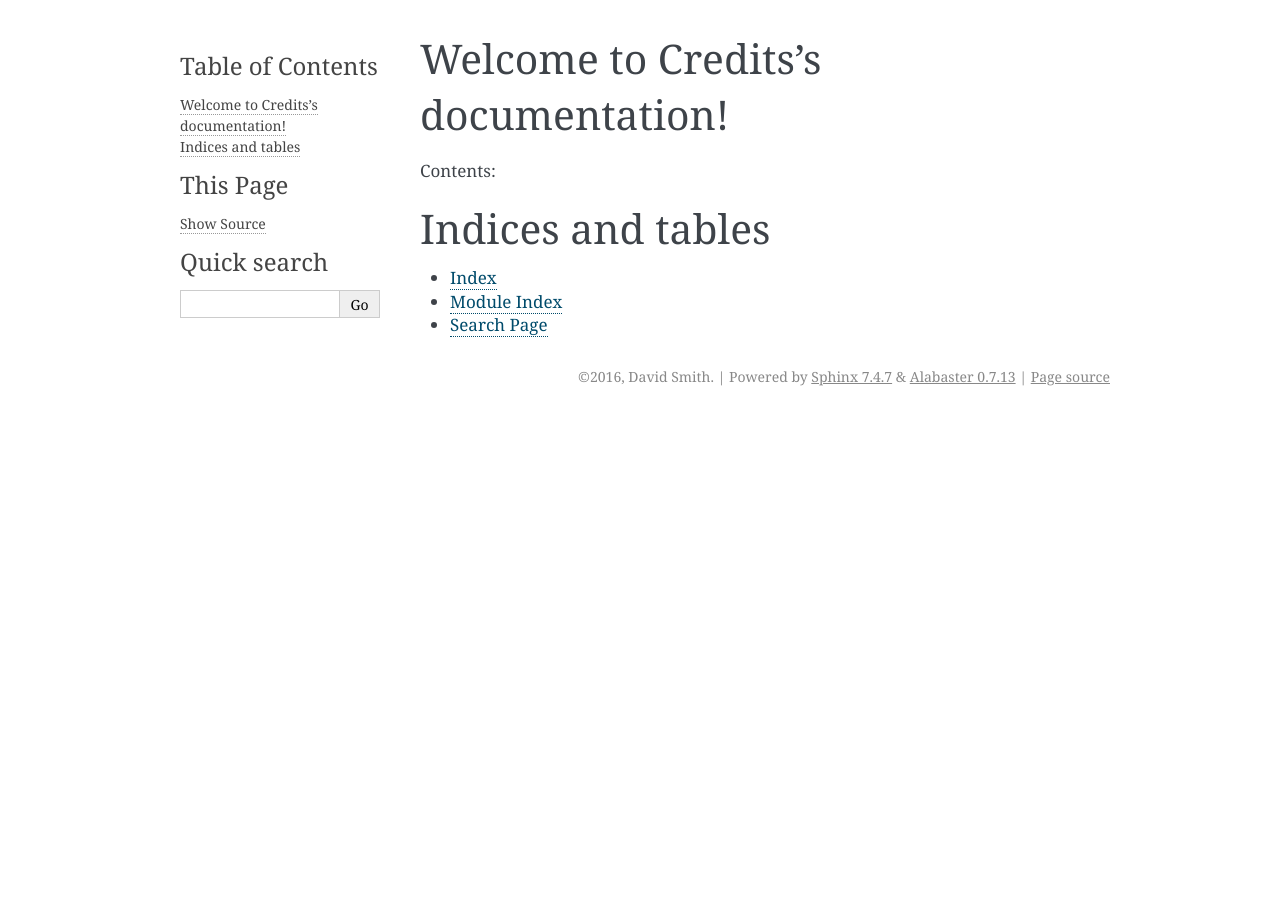
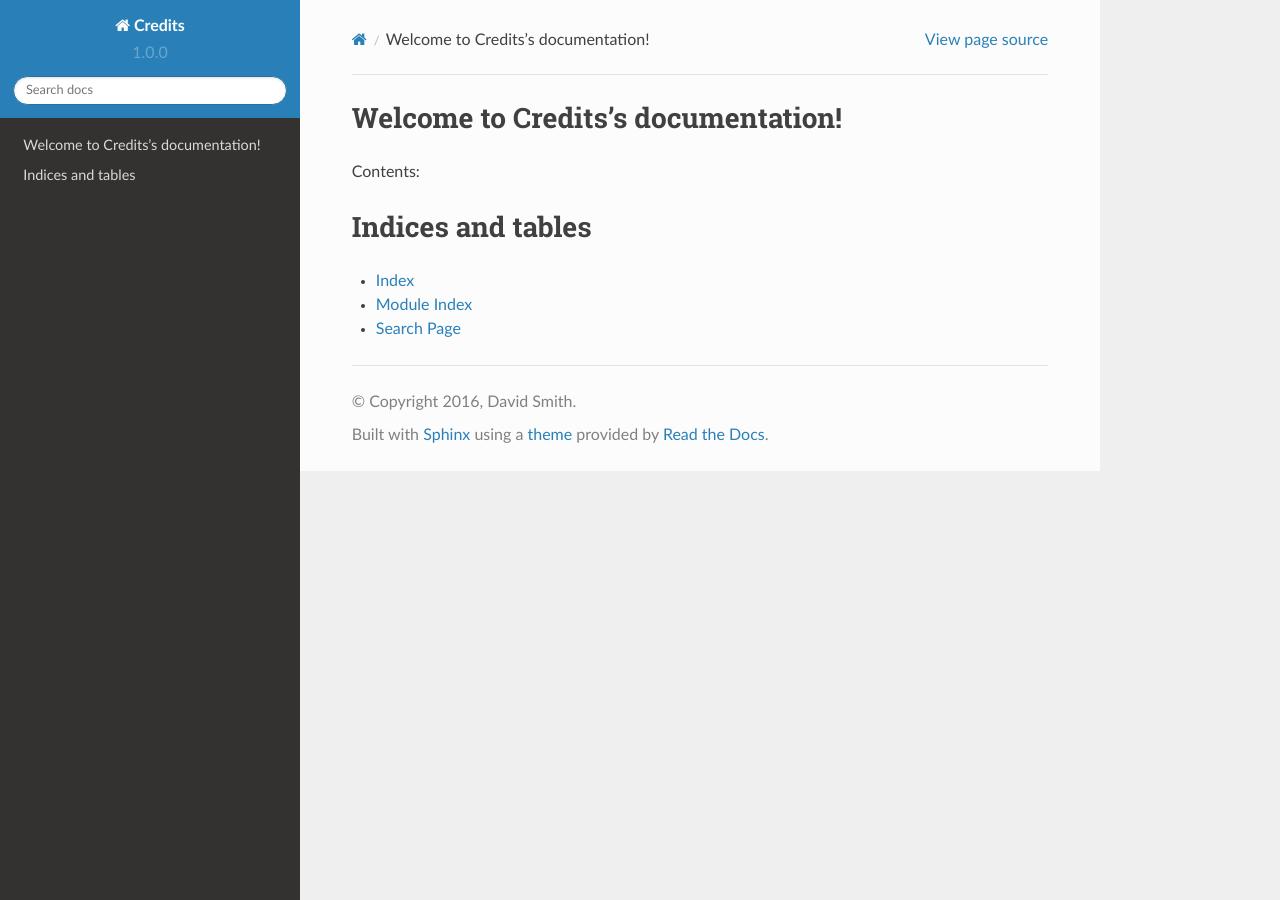
Before and after one commit to voodoo12345/credits-docs, a Sphinx documentation site: the page built from source/index.rst, in a window 1280 px wide. Built offline with Sphinx 7.4.7 and the Read the Docs theme 2.0.0, drawn with Linux system fonts in a browser that asks for light colours.

Commit message:
Added rtd theme

```diff
--- a/source/conf.py
+++ b/source/conf.py
@@ -1,5 +1,5 @@
 # -*- coding: utf-8 -*-
-#
+import sphinx_rtd_theme
 # Credits documentation build configuration file, created by
 # sphinx-quickstart on Wed Aug  3 15:23:59 2016.
 #
@@ -121,7 +121,10 @@ todo_include_todos = False
 # The theme to use for HTML and HTML Help pages.  See the documentation for
 # a list of builtin themes.
 #
-html_theme = 'alabaster'
+html_theme = "sphinx_rtd_theme"
+html_theme_path = [sphinx_rtd_theme.get_html_theme_path()]
+
+# html_theme = 'alabaster'
 
 # Theme options are theme-specific and customize the look and feel of a theme
 # further.  For a list of options available for each theme, see the
@@ -147,8 +150,8 @@ html_theme = 'alabaster'
 # html_logo = None
 
 # The name of an image file (relative to this directory) to use as a favicon of
-# the docs.  This file should be a Windows icon file (.ico) being 16x16 or 32x32
-# pixels large.
+# the docs.  This file should be a Windows icon file (.ico) being 16x16 or
+# 32x32 pixels large.
 #
 # html_favicon = None
 
```
